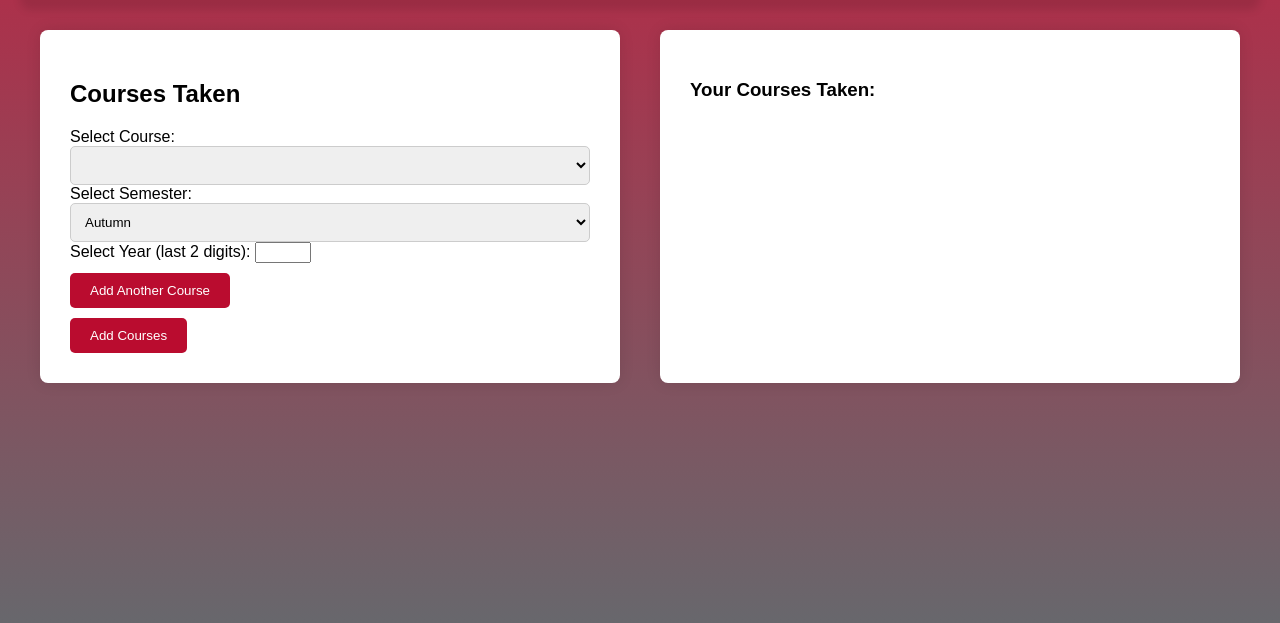
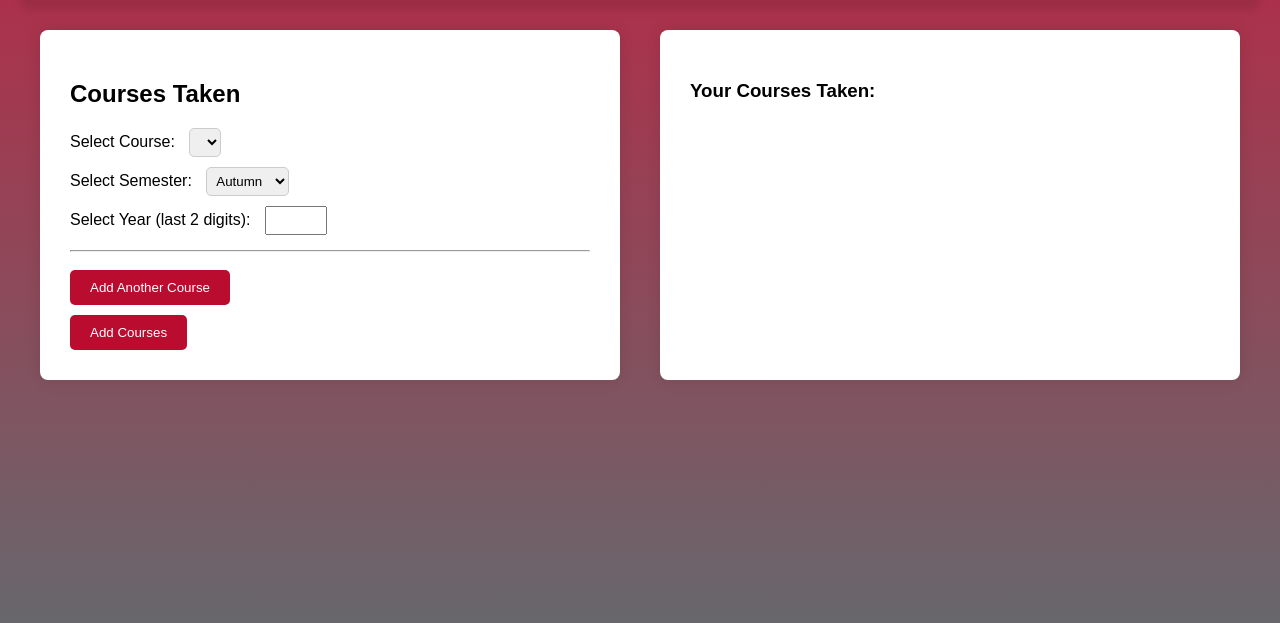
Before and after one commit to MarzooqN/degree-planner, a Flask app: template templates/courses_taken.html in a window 1280 px wide. Shown: the part 185-808 px from the top of the page. Run offline with Flask 3, Linux system fonts and the light colour scheme; the template is opened without the code that fills it, so the values that code supplies are empty; parts of the project's set-up code (start-up, migrations or seed data) failed here and were passed over; some libraries are stand-ins or nearby versions.

Commit message:
better courses taken

```diff
--- /dev/null
+++ b/static/css/courses_taken.css
@@ -0,0 +1,51 @@
+/* Specific Styles for Courses Taken Page */
+#course-forms-container {
+    width: 100%;
+}
+
+.course-form {
+    display: flex;
+    flex-direction: column;
+    margin-bottom: 15px;
+    gap: 10px;
+}
+
+.course-form label {
+    flex: 1;
+    margin-right: 10px;
+    margin-top: 3px;
+}
+
+.course-form select, .course-form input {
+    flex: 2;
+    margin-right: 10px;
+    width: auto;
+    padding: 5px;
+}
+
+#courses-taken-list {
+    margin-top: 20px;
+    width: 100%;
+}
+
+#courses-taken-ul {
+    list-style-type: none;
+    padding: 0;
+}
+
+#courses-taken-ul li {
+    background-color: #f1f1f1;
+    margin: 5px 0;
+    padding: 10px;
+    border-radius: 5px;
+}
+
+hr {
+    display: block;
+    margin-top: 0.5em;
+    margin-bottom: 0.5em;
+    margin-left: auto;
+    margin-right: auto;
+    border-style: inset;
+    border-width: 1px;
+  }
--- a/static/css/styles.css
+++ b/static/css/styles.css
@@ -38,7 +38,6 @@ section {
     box-shadow: 0 0 15px rgba(0, 0, 0, 0.1);
     margin: 20px;
     flex: 1;
-    max-width: 45%;
 }
 
 strong{
--- a/static/js/courses_taken.js
+++ b/static/js/courses_taken.js
@@ -9,6 +9,8 @@ document.addEventListener('DOMContentLoaded', (event) => {
 async function populateCourseOptions() {
     const response = await fetch('/api/courses');
     courseData = await response.json();
+
+    console.log(courseData)
 
     const initialCourseSelect = document.getElementById('course-select-0');
     populateCourseSelectOptions(initialCourseSelect, courseData);
@@ -35,22 +37,25 @@ function addCourseForm() {
     const newForm = document.createElement('div');
     newForm.className = 'course-form';
 
+    const courseDiv = document.createElement('div');
     const courseLabel = document.createElement('label');
     courseLabel.htmlFor = `course-select-${courseFormCount}`;
     courseLabel.textContent = 'Select Course:';
-    newForm.appendChild(courseLabel);
+    courseDiv.appendChild(courseLabel);
 
     const courseSelect = document.createElement('select');
     courseSelect.id = `course-select-${courseFormCount}`;
     courseSelect.name = `course-${courseFormCount}`;
     courseSelect.className = 'course-select';
     populateCourseSelectOptions(courseSelect, courseData);
-    newForm.appendChild(courseSelect);
+    courseDiv.appendChild(courseSelect);
+    newForm.appendChild(courseDiv);
 
+    const semesterDiv = document.createElement('div');
     const semesterLabel = document.createElement('label');
     semesterLabel.htmlFor = `semester-select-${courseFormCount}`;
     semesterLabel.textContent = 'Select Semester:';
-    newForm.appendChild(semesterLabel);
+    semesterDiv.appendChild(semesterLabel);
 
     const semesterSelect = document.createElement('select');
     semesterSelect.id = `semester-select-${courseFormCount}`;
@@ -60,12 +65,14 @@ function addCourseForm() {
         <option value="SP">Spring</option>
         <option value="SU">Summer</option>
     `;
-    newForm.appendChild(semesterSelect);
+    semesterDiv.appendChild(semesterSelect);
+    newForm.appendChild(semesterDiv);
 
+    const yearDiv = document.createElement('div');
     const yearLabel = document.createElement('label');
     yearLabel.htmlFor = `year-select-${courseFormCount}`;
     yearLabel.textContent = 'Select Year:';
-    newForm.appendChild(yearLabel);
+    yearDiv.appendChild(yearLabel);
 
     const yearInput = document.createElement('input');
     yearInput.type = 'number';
@@ -74,9 +81,15 @@ function addCourseForm() {
     yearInput.min = '18';
     yearInput.max = '24';
     yearInput.required = true;
-    newForm.appendChild(yearInput);
+    yearDiv.appendChild(yearInput);
+    newForm.appendChild(yearDiv);
+
 
     container.appendChild(newForm);
+
+    const hr = document.createElement('hr')
+    container.appendChild(hr);
+
 
     // Initialize Select2 on the newly added course select element
     $(`#course-select-${courseFormCount}`).select2({
--- a/static/js/script.js
+++ b/static/js/script.js
@@ -42,6 +42,8 @@ async function fetchAllData() {
     } else {
         closeModal(waitModal);
     }
+
+    updateRequirementFulfillment();
 }
 
 function openModal(modal){
@@ -314,6 +316,7 @@ async function fetchUserData(){
         const response = await fetch('/api/completed_courses');
         const courses = await response.json();
         completedCourses = courses;
+        console.log(completedCourses)
 
     } catch(e) {
         console.error('Error fetching user course data:', e);
--- a/templates/courses_taken.html
+++ b/templates/courses_taken.html
@@ -5,6 +5,7 @@
     <meta name="viewport" content="width=device-width, initial-scale=1.0">
     <title>Compare Degrees</title>
     <link rel="stylesheet" href="{{ url_for('static', filename='css/styles.css') }}">
+    <link rel="stylesheet" href="{{ url_for('static', filename='css/courses_taken.css') }}">
     <link href="https://cdn.jsdelivr.net/npm/select2@4.1.0-rc.0/dist/css/select2.min.css" rel="stylesheet" />
 </head>
 <body>
@@ -22,23 +23,29 @@
                 <div id="course-forms-container">
                     <!-- Course input forms will be dynamically added here -->
                     <div class="course-form">
+                        <div>
                             <label for="course-select-0">Select Course:</label>
                             <select id="course-select-0" name="course-0" class="course-select">
                                 <!-- Options will be dynamically populated -->
                             </select>
+                        </div>
 
+                        <div>
                             <label for="semester-select-0">Select Semester:</label>
                             <select id="semester-select-0" name="semester-0">
                                 <option value="AU">Autumn</option>
                                 <option value="SP">Spring</option>
                                 <option value="SU">Summer</option>
                             </select>
+                        </div>
 
+                        <div>
                             <label for="year-select-0">Select Year (last 2 digits):</label>
                             <input type="number" id="year-select-0" name="year-0" min="18" max="24" required>
                         </div>
                     </div>
-
+                    <hr>
+                </div>
                 <button type="button" onclick="addCourseForm()">Add Another Course</button>
                 <button type="submit">Add Courses</button>
             </form>
```
Lines whose indentation alone changed are shown as unchanged.
